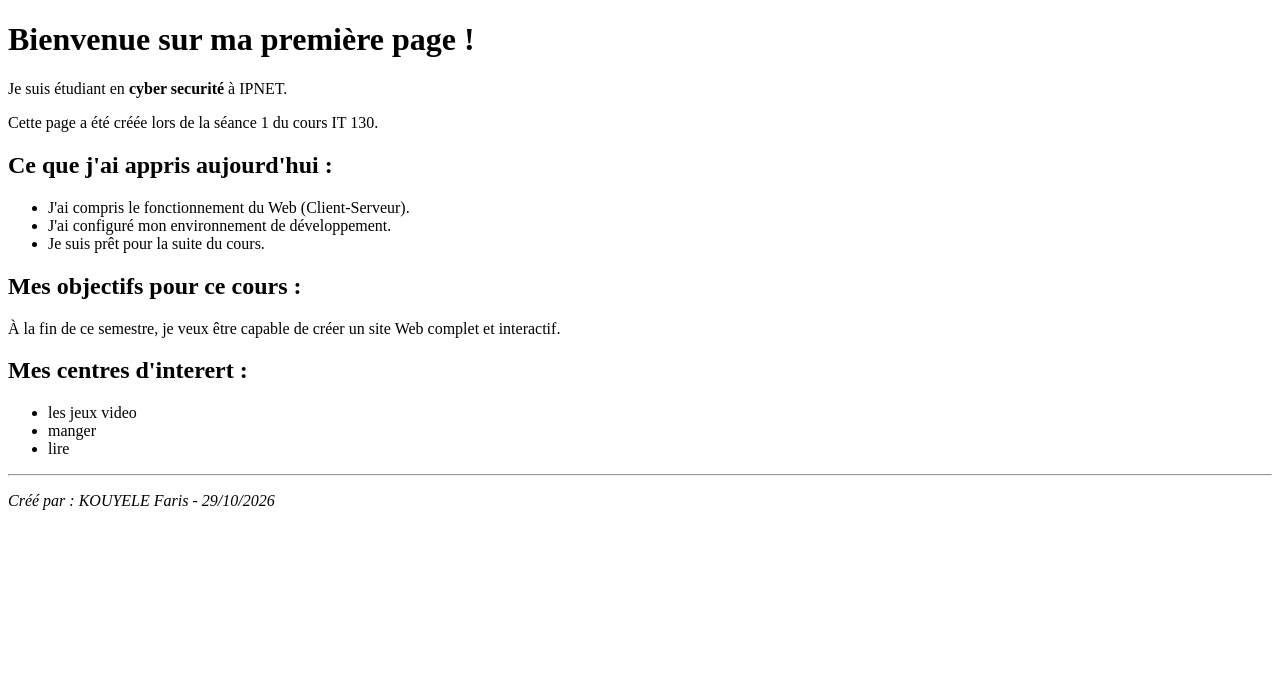
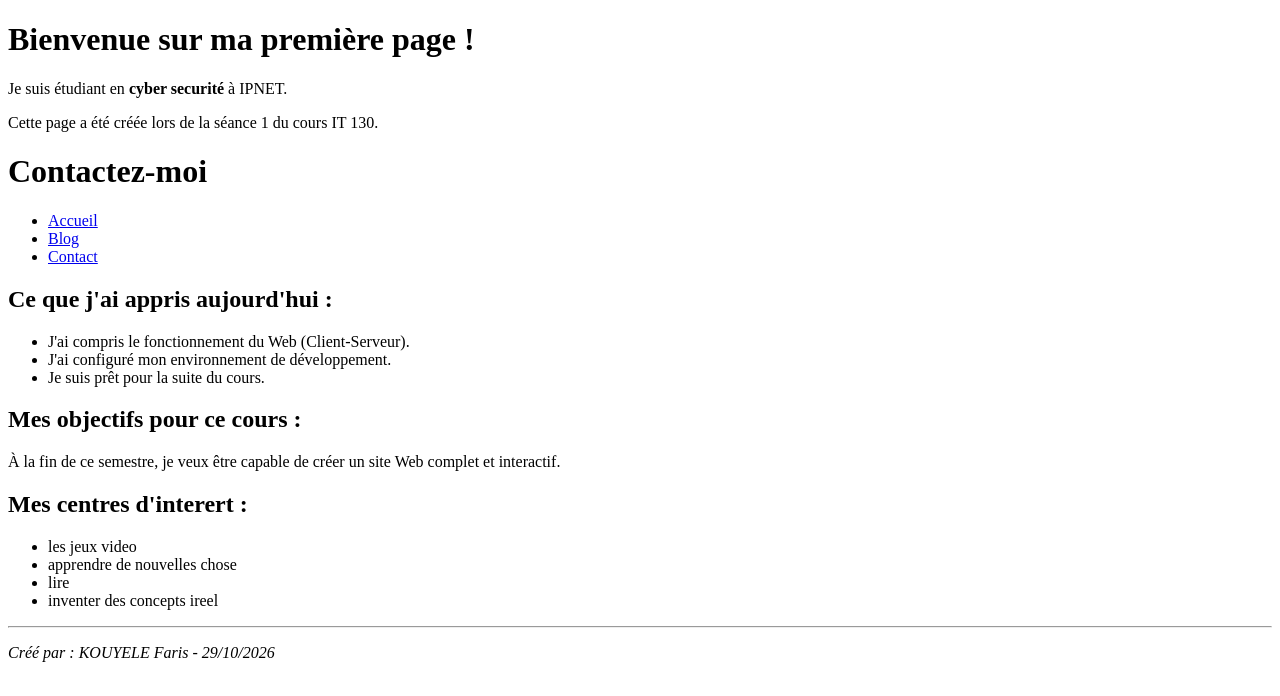
Before and after one commit to fkouyele-arch/ipnet-it130-faris, a plain HTML site: page index.html in a window 1280 px wide. Drawn offline with Linux system fonts and the light colour scheme.

```diff
--- a/index.html
+++ b/index.html
@@ -9,7 +9,20 @@
              <h1>Bienvenue sur ma première page !</h1>
     <p>Je suis étudiant en <strong>cyber securité</strong> à IPNET.</p>
     <p>Cette page a été créée lors de la séance 1 du cours IT 130.</p>
+     <header>
+        <h1>Contactez-moi</h1>
+
+        <nav>
+            <ul>
+                <li><a href="index.html">Accueil</a></li>
+                <li><a href="blog.html">Blog</a></li>
+                <li><a href="contact.html">Contact</a></li>
+            </ul>
+        </nav>
+    </header>
+
     <h2>Ce que j'ai appris aujourd'hui :</h2>
+
        <ul>
            <li>J'ai compris le fonctionnement du Web (Client-Serveur).</li>
              <li>J'ai configuré mon environnement de développement.</li>
@@ -20,8 +33,9 @@
         <h2>Mes centres d'interert :</h2>
 <ul>
     <li>les jeux video</li>
-    <li>manger</li>
+    <li>apprendre de nouvelles chose</li>
     <li>lire</li>
+    <li>inventer des concepts ireel</li>
 </ul>
     <hr>
     <p><em>Créé par : KOUYELE Faris - 29/10/2026</em></p>
```
Also changed, not shown: blog.html (+3 -3 lines), contact.html (+3 -3 lines), 1 other file.
